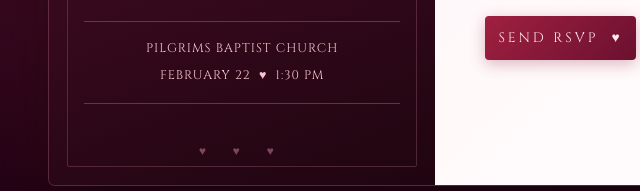
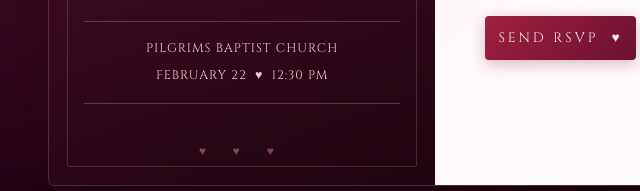
Before and after one commit to JDADonato/BANQUET_2026, a plain HTML site: page index.html in a window 1280 px wide. Shown: the part 495-686 px from the top of the page, 131-771 px from the left. Drawn offline with nearby package versions, Linux system fonts and the light colour scheme.

Commit message:
Modify event details and floating hearts
Updated the event details and adjusted the floating hearts generator.

```diff
--- a/index.html
+++ b/index.html
@@ -555,7 +555,7 @@
 
             <div class="details">
                 PILGRIMS BAPTIST CHURCH<br>
-                FEBRUARY 22 &nbsp;♥&nbsp; 1:30 PM
+                FEBRUARY 22 &nbsp;♥&nbsp; 12:30 PM
             </div>
 
             <span class="corner-hearts">♥ ♥ ♥</span>
```
